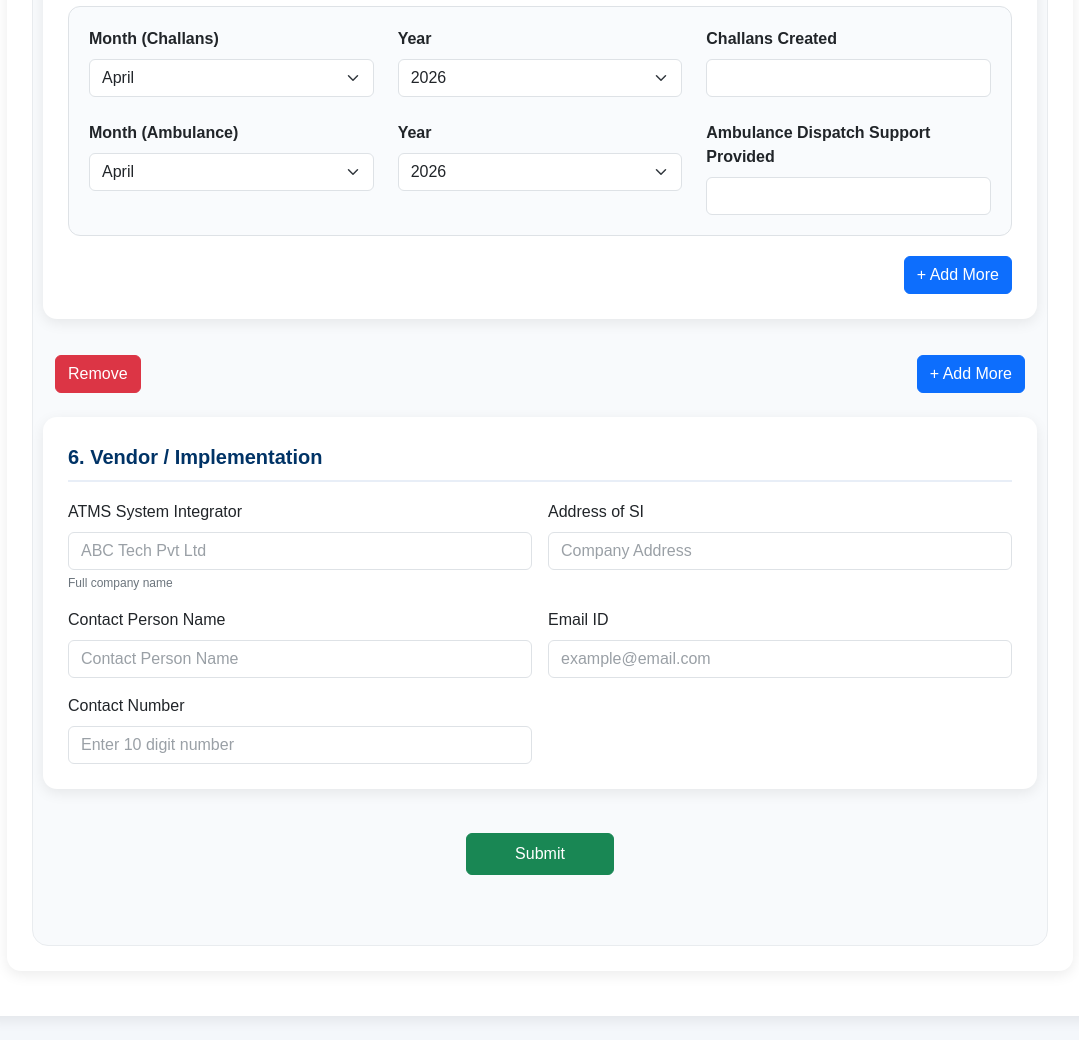
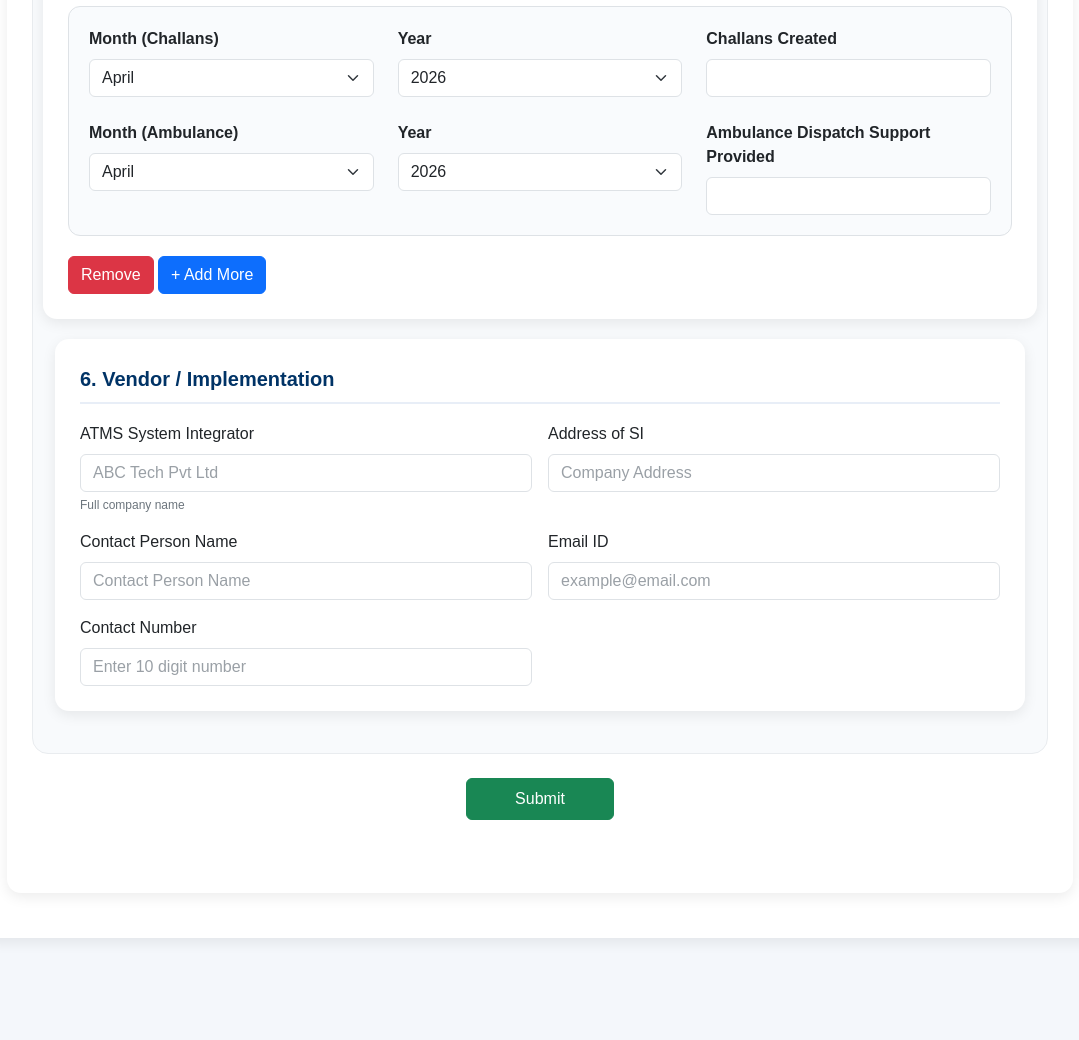
Before and after one commit to kritika-walia/ATMS, a website: page index.html in a window 1280 px wide. Shown: the part 1767-2807 px from the top of the page, without its empty margins (100-1179 px from the left). After the commit the page ends 2729 px from the top, so only its background shows below. Drawn offline with nearby package versions, Linux system fonts and the light colour scheme; no server answers.

```diff
--- a/index.html
+++ b/index.html
@@ -534,12 +534,6 @@
   </div>
 </div>
       </div>
-<div class="text-end mt-3">
-    <button type="button" class="btn btn-primary" onclick="addMonthlyRow()">+ Add More </button>
-  </div>
-</div>
-
-    <div class="d-flex justify-content-between mt-3">
 
   <button type="button" class="btn btn-danger" id="removeLastRowBtn">
     Remove
@@ -548,6 +542,10 @@
   <button type="button" class="btn btn-primary" onclick="addMonthlyRow()">
     + Add More
   </button>
+
+
+</div>
+
 
 </div>
     <!-- Section 6 -->
```
